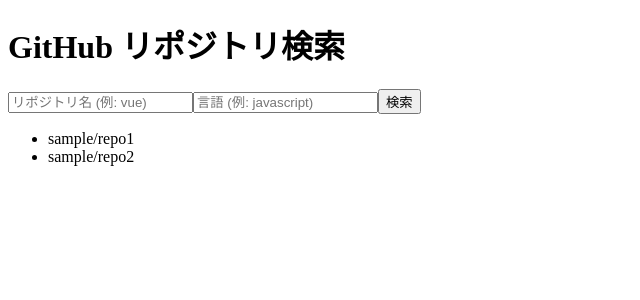
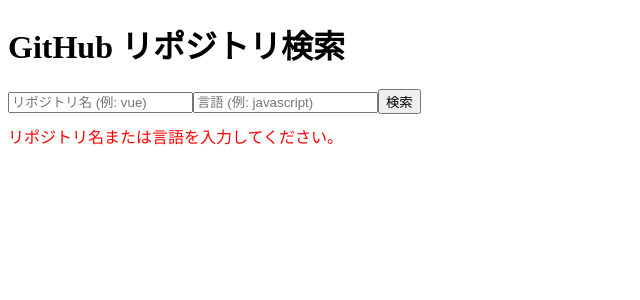
Before and after one commit to nagi0705/github-search-app, a Nuxt app: page / in a window 1280 px wide. Both pictures are taken after a click on the button "検索". Shown: the top 300 px of the page, without its empty margins (0-640 px from the left). Built offline with nearby package versions, Linux system fonts and the light colour scheme.

Commit message:
5. GitHub API からデータ取得 (axios)

```diff
--- a/pages/index.vue
+++ b/pages/index.vue
@@ -4,14 +4,14 @@
 
         <!-- 検索フォーム -->
         <div>
-            <!-- リポジトリ名用の入力フィールド -->
             <input v-model="title" type="text" placeholder="リポジトリ名 (例: vue)" />
+            <input v-model="language" type="text" placeholder="言語 (例: javascript)" />
+            <button @click="searchRepos">検索</button>
+        </div>
 
-            <!-- 使用言語用の入力フィールド -->
-            <input v-model="language" type="text" placeholder="言語 (例: javascript)" />
-
-            <!-- 検索ボタン -->
-            <button @click="searchRepos">検索</button>
+        <!-- エラーメッセージ -->
+        <div v-if="errorMessage" style="color: red; margin-top: 10px;">
+            {{ errorMessage }}
         </div>
 
         <!-- 検索結果リスト -->
@@ -25,6 +25,7 @@
 
 <script setup>
 import { ref } from 'vue'
+import axios from 'axios'
 
 // フォーム入力されたリポジトリ名と使用言語
 const title = ref('')
@@ -33,15 +34,36 @@
 // 検索結果を格納する配列
 const repos = ref([])
 
-// 「検索」ボタンが押されたときのメソッド
-const searchRepos = () => {
-    // まだAPI連携はしないので、テストとしてアラートを出す
-    alert(`リポジトリ名: ${title.value}, 言語: ${language.value}`)
+// エラーメッセージ
+const errorMessage = ref('')
 
-    // 仮の検索結果を設定 (後でAPIからの実データに差し替え予定)
-    repos.value = [
-        { id: 1, full_name: 'sample/repo1' },
-        { id: 2, full_name: 'sample/repo2' }
-    ]
+// 検索ボタンが押されたときの処理
+const searchRepos = async () => {
+    // 入力チェック
+    if (!title.value && !language.value) {
+        errorMessage.value = 'リポジトリ名または言語を入力してください。'
+        return
+    }
+
+    // エラーがなければメッセージをリセット
+    errorMessage.value = ''
+
+    try {
+        let q = 'in:name'
+        if (title.value) {
+            q += `+${title.value}`
+        }
+        if (language.value) {
+            q += `+language:${language.value}`
+        }
+        q += '+is:public'
+
+        const url = `https://api.github.com/search/repositories?q=${q}`
+        const res = await axios.get(url)
+        repos.value = res.data.items
+    } catch (error) {
+        console.error(error)
+        errorMessage.value = '検索中にエラーが発生しました。時間をおいて再試行してください。'
+    }
 }
 </script>
```
